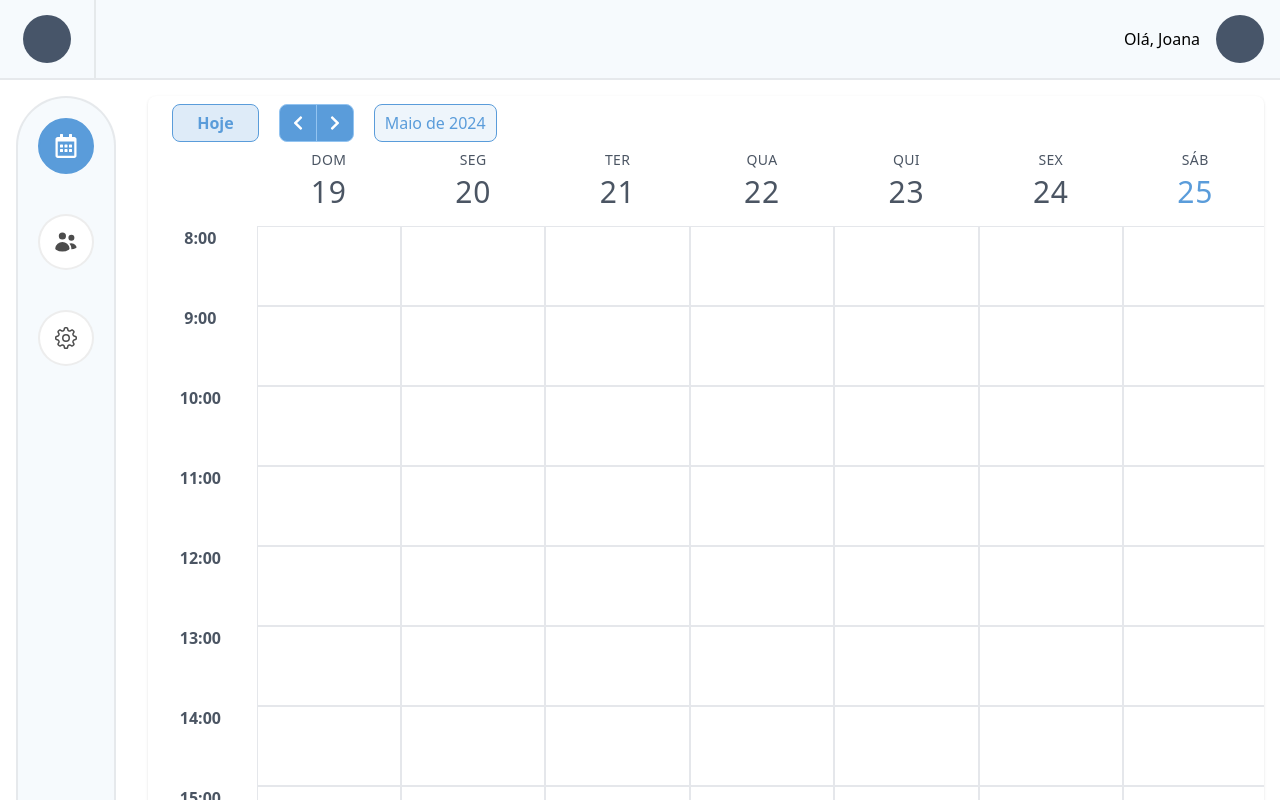
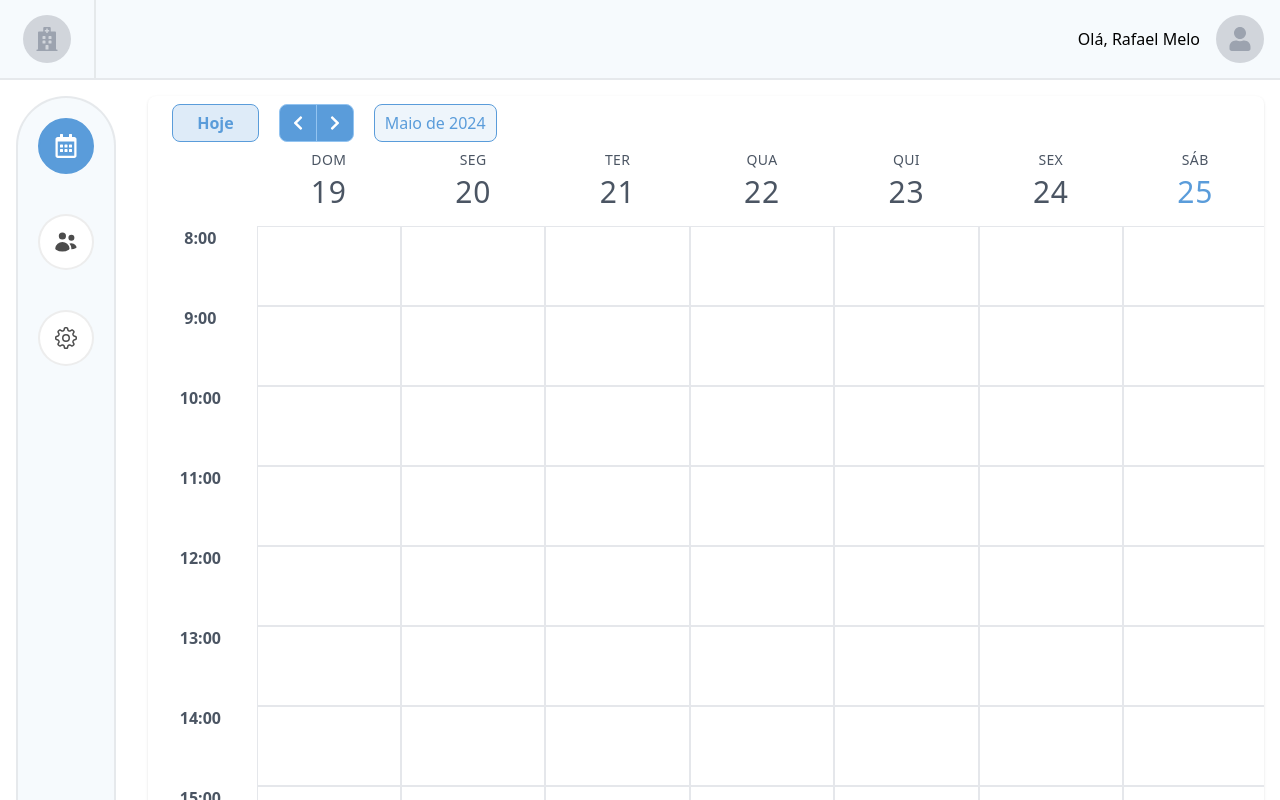
Before and after one commit to maurelio631/Prontu, a React (Vite) app: page /home/agenda in a window 1280 px wide. Shown: the top 800 px of the page. Built offline with nearby package versions, Linux system fonts and the light colour scheme.

Commit message:
nome de usuario e fotos dinamicos

```diff
--- /dev/null
+++ b/src/components/DefaultUser.jsx
@@ -0,0 +1,12 @@
+import { FaHospital, FaUser } from "react-icons/fa";
+
+export function DefaultUser({user}) {
+    return(
+        <div className="w-12 h-12 bg-gray-300 rounded-full flex justify-center items-center">
+            {user
+                ? < FaUser className="text-gray-400 text-2xl" />
+                : < FaHospital className="text-gray-400 text-2xl" />
+            }
+        </div>
+    )
+}
--- a/src/components/Header.jsx
+++ b/src/components/Header.jsx
@@ -1,28 +1,40 @@
 import { useParams } from "react-router-dom";
+import { useUser } from "../utils/UserContext";
+import { DefaultUser } from "./DefaultUser";
+import { FaHospital } from "react-icons/fa";
 
 export function Header({ subtitle }) {
     const pathname = location.pathname;
     const { nomeClinica } = useParams() || '';
     const nomeViaParam = nomeClinica ? nomeClinica.replace("-", " ") : '';
 
+    const {user} = useUser();
+
     return (
         <header>
             <nav className="w-full h-20 flex justify-between bg-[#F6FAFD] border-b-2 border-cinza-escuro/20">
                 <div className="flex items-center">
                     <div className="h-full w-24 flex justify-center items-center border-r-2 border-cinza-escuro/20">
-                        <div className="w-12 h-12 bg-slate-600 rounded-full"></div>
+                        <DefaultUser />
                     </div>
+
                     <span className="text-xl text-azul-principal font-semibold pl-2 sm:text-2xl sm:pl-4">
                         {nomeViaParam}
                     </span>
                 </div>
+
                 {pathname !== `/${nomeClinica}` && (
                     <div className="flex items-center flex-row-reverse pr-4">
-                        <div className="w-12 h-12 bg-slate-600 rounded-full"></div>
-                        <span className="text-sm pr-2 sm:text-base font-medium sm:pr-4">Olá, Joana</span>
+                        {
+                            user.imgProfile
+                            ? <img className="w-12 h-12 rounded-full" src={user.imgProfile} alt="Foto de perfil" />
+                            : <DefaultUser user/>
+                        }
+                        <span className="text-sm pr-2 sm:text-base font-medium capitalize sm:pr-4">Olá, {user.name}</span>
                     </div>
                 )}
             </nav>
+
             {subtitle && (
                 <h3 className="text-xl md:text-3xl font-medium text-center px-4 pt-8 text-azul-principal">
                     {subtitle}
--- a/src/utils/UserContext.jsx
+++ b/src/utils/UserContext.jsx
@@ -8,6 +8,7 @@ export const UserProvider = ({ children }) => {
     const [user, setUser] = useState({
         name: 'Rafael Melo',
         imgProfile: '',
+        // imgProfile: 'https://images.unsplash.com/photo-1707845690193-ec178cf78041?crop=entropy&cs=tinysrgb&fit=max&fm=jpg&ixid=MnwxfDB8MXxyYW5kb218MHx8fHx8fHx8MTcxNzYwODYyMA&ixlib=rb-4.0.3&q=80&w=1080',
         role: 'admin'
     });
     // const [user, setUser] = useState(null);
```
